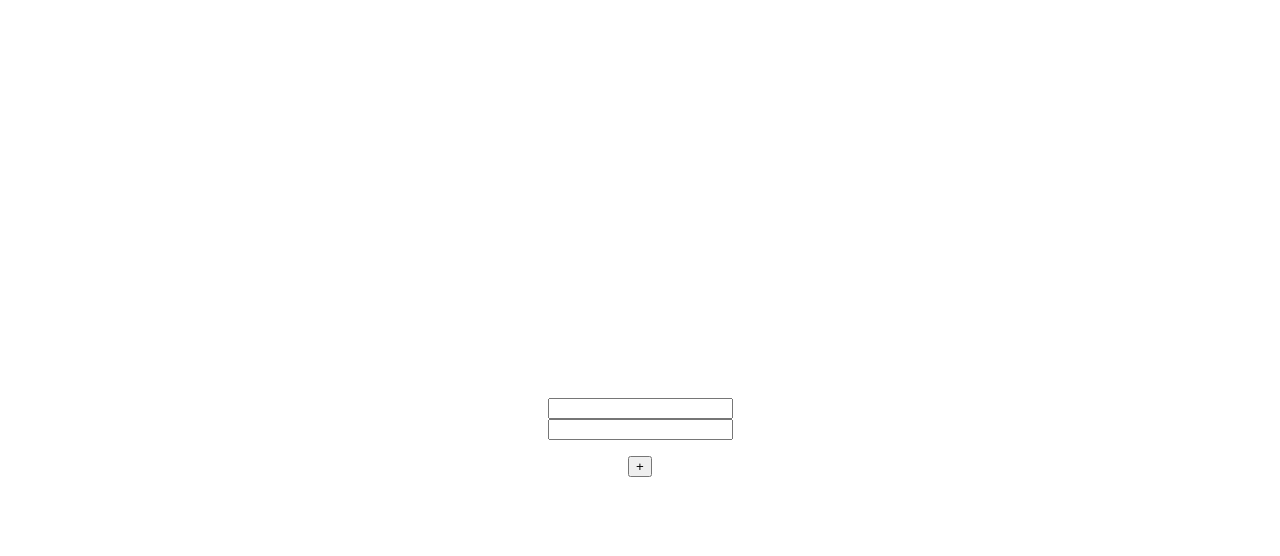
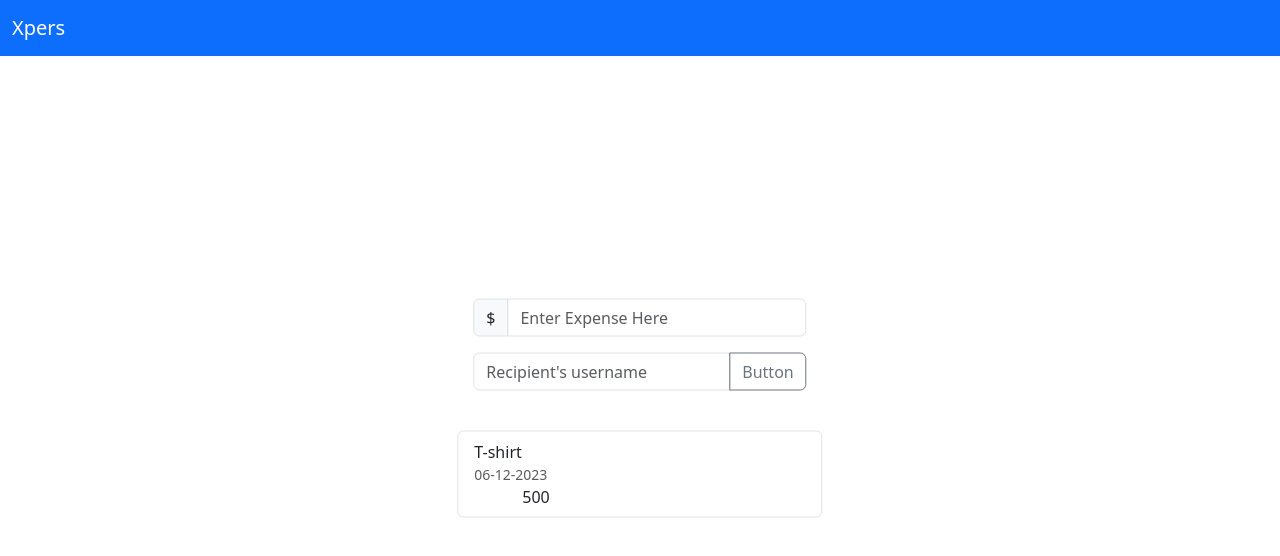
Before and after one commit to saiyed9974/Javascript-Templating, a plain HTML site: page index.html in a window 1280 px wide. Drawn offline with nearby package versions, Linux system fonts and the light colour scheme.

Commit message:
design using bootstrap

```diff
--- a/index.html
+++ b/index.html
@@ -3,39 +3,74 @@
 <head>
     <meta charset="UTF-8">
     <meta name="viewport" content="width=device-width, initial-scale=1.0">
-    <style>
-        body{
-        display: flex;
-            flex-direction: column;
-            padding: 1rem;
-        justify-content: center;
-        align-items: center;
-        height: 100vh;
-        }
 
-        </style>
+        <link href="https://cdn.jsdelivr.net/npm/bootstrap@5.3.2/dist/css/bootstrap.min.css" rel="stylesheet">
+
+
     <title>Templating</title>
 
 </head>
 <body>
 
-    <h1 id="headingelement"></h1>
+    <nav class="navbar bg-primary" data-bs-theme="dark">
+        <!-- Navbar content -->
 
-<input type="text" id="expence" ></input>
-
-<input type="number" id="expenceAmount"></input>
+        <div class="container-fluid ">
+            <a class="navbar-brand" href="#">Xpers</a>
 
 
+        </div>
+    </nav>
 
-<p><button id="BtnAdd">+</button></p>
+    <div class="position-absolute top-50 start-50 translate-middle">
+    <div class="p-3 mb-2 .bg-light text-dark" style="max-width: 600px;align-content: center;">
+
+
+        <div class="input-group mb-3">
+            <span class="input-group-text" id="basic-addon1">$</span>
+            <input type="text" id="expence" class="form-control" placeholder="Enter Expense Here" aria-label="Expense Item" aria-describedby="basic-addon1">
+
+        </div>
+        <div class="input-group mb-3">
+            <input type="number" id="expenceAmount" class="form-control" placeholder="Recipient's username" aria-label="Recipient's username" aria-describedby="button-addon2">
+            <button class="btn btn-outline-secondary" type="button" id="button-addon2">Button</button>
+          </div>
+
+           </div>
+
+           <ul class="list-group ">
+            <li class="list-group-item d-flex flex-column">
+
+                <div class="d-flex flex-column">
+                    T-shirt
+                    <small class="text-muted"> 06-12-2023</small>
+                </div>
+                <div>
+                    <span class="px-5">
+                        500
+                    </span>
+                </div>
+
+            </li>
+
+
+        </ul>
+
+
+</div>
+
+
+<h1 id="headingelement"></h1>
 
 
 <div id="expenseTable"></div>
+
+
 </body>
 
     <script>
 
-    const element = document.querySelector("#BtnAdd");
+    const elementBtn = document.querySelector("#button-addon2");
     const inputexpence = document.querySelector("#expence");
     const inputExAmount = document.querySelector("#expenceAmount");
     const headingele = document.querySelector("#headingelement");
@@ -50,7 +85,7 @@
     const allExpences = [];
 
 
-    element.addEventListener("click",function clickHandler(){
+    elementBtn.addEventListener("click",function clickHandler(){
 
         const expenceItem = {};
 
```
